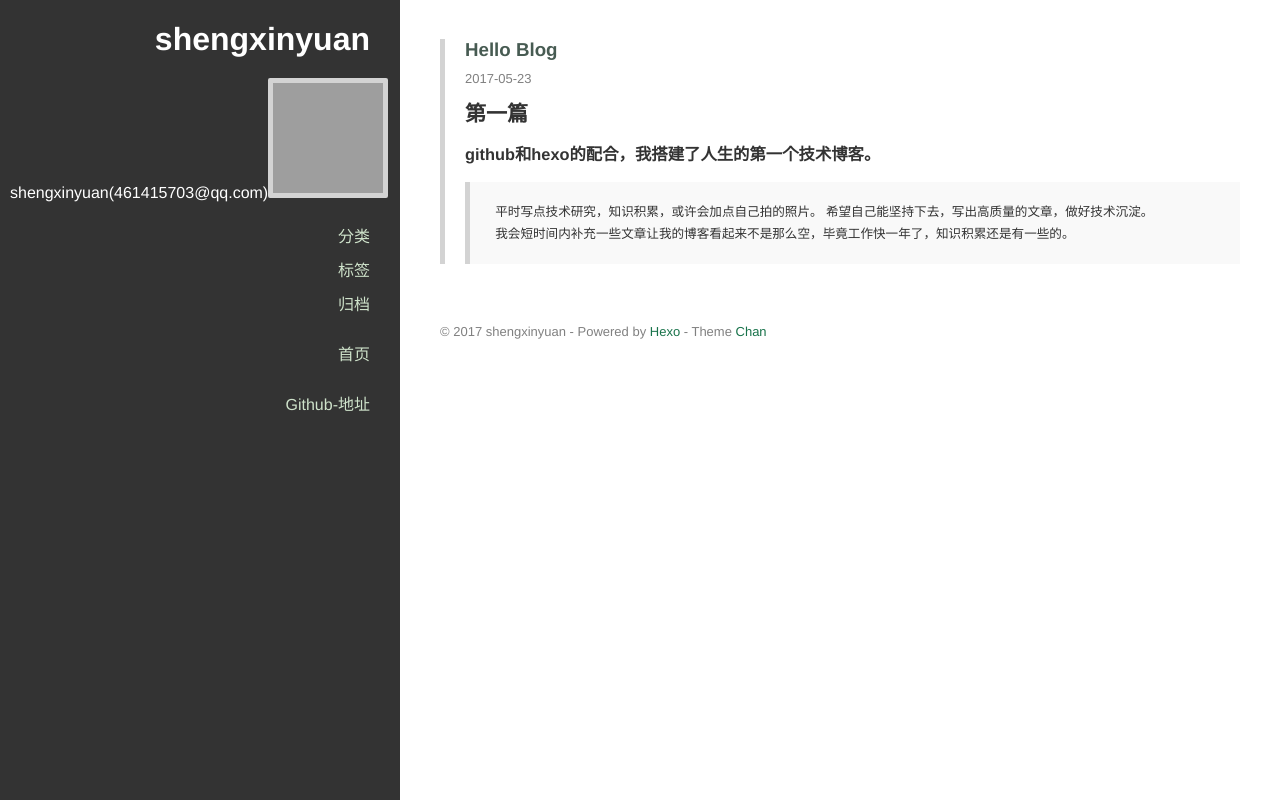
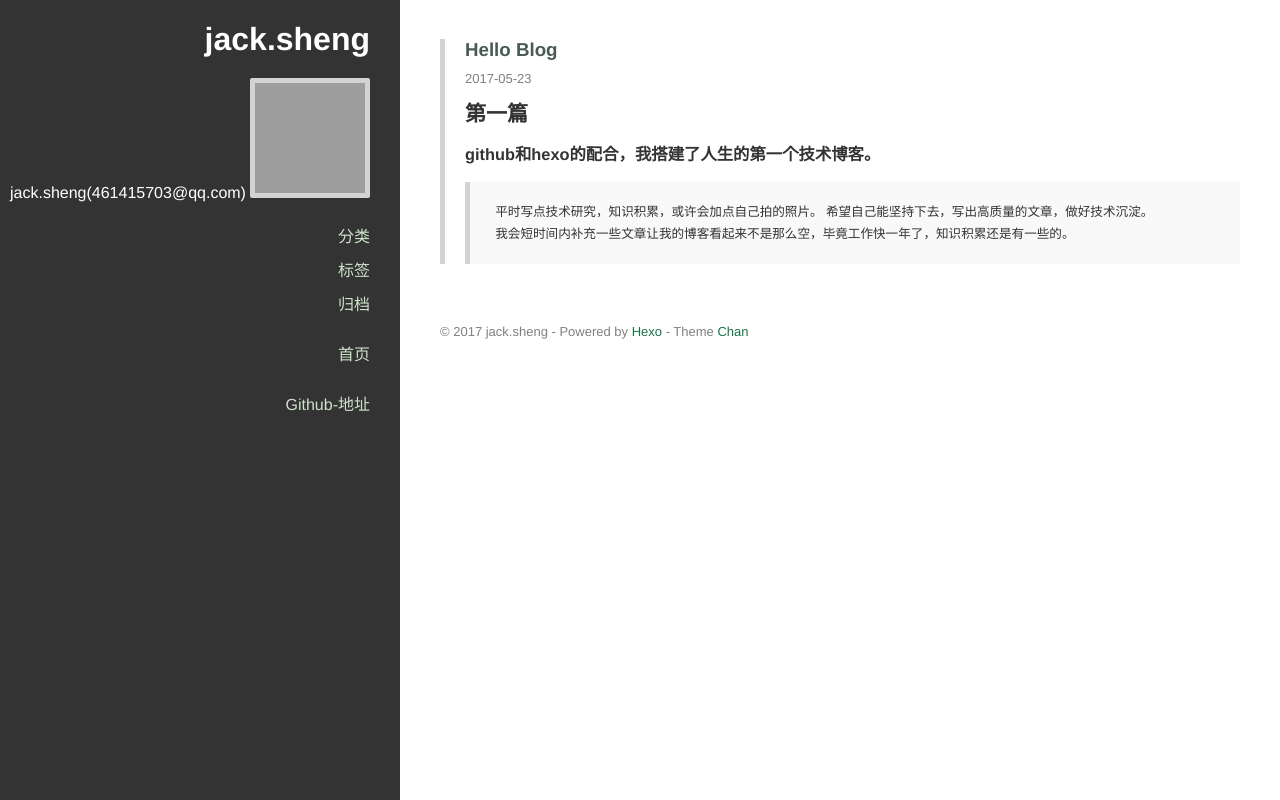
Before and after one commit to shengxinyuan/shengxinyuan.github.io, a plain HTML site: page index.html in a window 1280 px wide. Drawn offline with nearby package versions, Linux system fonts and the light colour scheme; grey boxes are pictures that could not be loaded.

Commit message:
Site updated: 2017-05-23 22:07:08

```diff
--- a/index.html
+++ b/index.html
@@ -8,16 +8,16 @@
 
 <title>
 
-    shengxinyuan
+    jack.sheng
 
 </title>
 
 <meta property="og:type" content="website">
-<meta property="og:title" content="shengxinyuan">
+<meta property="og:title" content="jack.sheng">
 <meta property="og:url" content="http://yoursite.com/index.html">
-<meta property="og:site_name" content="shengxinyuan">
+<meta property="og:site_name" content="jack.sheng">
 <meta name="twitter:card" content="summary">
-<meta name="twitter:title" content="shengxinyuan">
+<meta name="twitter:title" content="jack.sheng">
 
 
 
@@ -45,19 +45,19 @@
     <span class="icon-bar"></span>
     <span class="icon-bar"></span>
   </button>
-  <a class="title" href="/">shengxinyuan</a>
+  <a class="title" href="/">jack.sheng</a>
 </div>
 
   <div class="main-container">
     <div class="sidebar">
   <div class="header">
-    <h1 class="title"><a href="/">shengxinyuan</a></h1>
+    <h1 class="title"><a href="/">jack.sheng</a></h1>
 
     <div class="info">
       <div class="content">
 
 
-          <div class="author">shengxinyuan(461415703@qq.com)</div>
+          <div class="author">jack.sheng(461415703@qq.com)</div>
 
       </div>
 
@@ -172,7 +172,7 @@
 
           <div class="main-footer">
 
-    © 2017 shengxinyuan - Powered by <a href="http://hexo.io" target="_blank">Hexo</a> - Theme <a href="https://github.com/denjones/hexo-theme-chan" target="_blank">Chan</a>
+    © 2017 jack.sheng - Powered by <a href="http://hexo.io" target="_blank">Hexo</a> - Theme <a href="https://github.com/denjones/hexo-theme-chan" target="_blank">Chan</a>
 
 </div>
 
```
Also changed, not shown: 2017/05/23/2017/5/Chapter1-helloBlog/index.html (+5 -5 lines), archives/2017/05/index.html (+7 -7 lines), archives/2017/index.html (+7 -7 lines), archives/index.html (+7 -7 lines).
